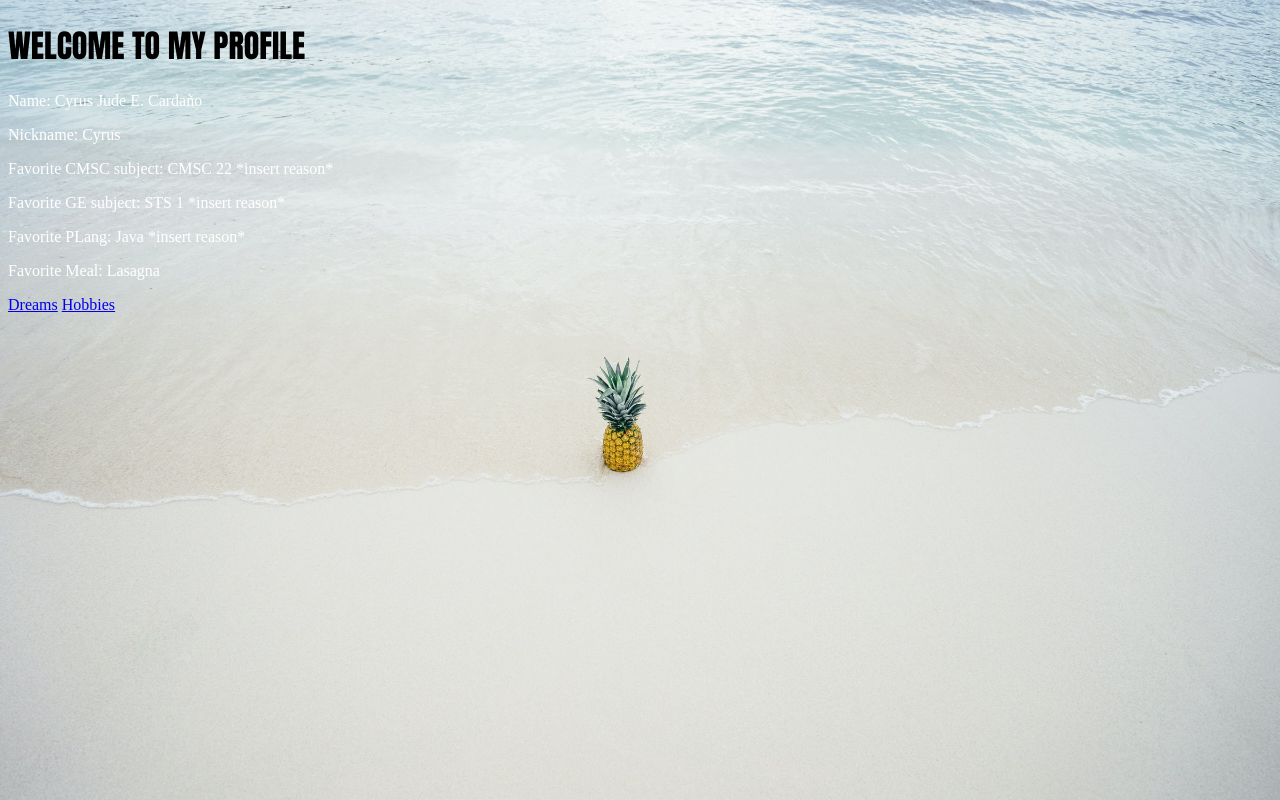
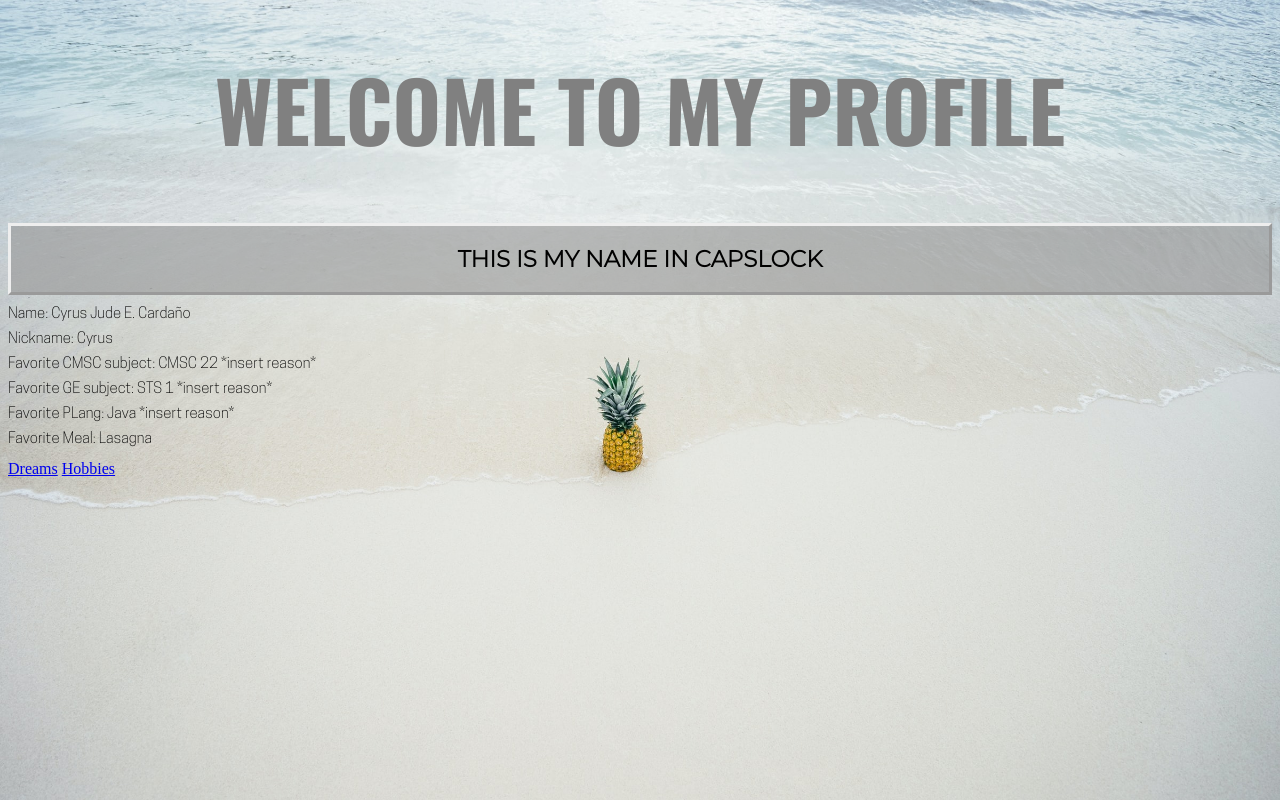
Before and after one commit to cjecardano/cjecardano.github.io, a plain HTML site: page index.html in a window 1280 px wide. Drawn offline with Linux system fonts and the light colour scheme.

Commit message:
Installed custom fonts and experimented with div's
- added 3 main fonts for better(?) appeal

```diff
--- a/index.html
+++ b/index.html
@@ -12,6 +12,10 @@
 
 		<h1>WELCOME TO MY PROFILE</h1>
 
+		<div class="headerDiv">
+			<h2>THIS IS MY NAME IN CAPSLOCK</h2>
+		</div>
+
 		<p>Name:	 					Cyrus Jude E. Cardaño</p>
 		<p>Nickname:					Cyrus</p>
 		<p>Favorite CMSC subject: 		CMSC 22								*insert reason*</p>
--- a/layout/def_format.css
+++ b/layout/def_format.css
@@ -6,11 +6,48 @@ body {
 }
 
 h1 {
-	font-family: "Impact";
-  	color: #000000;
+	font-family: "OswaldBold";
+	font-size: 83px;
+  	color: gray;
+  	text-align: center;
+}
 
+h2 {
+	font-family: MontserratLight;
+	font-size: 23px;
+  	color: black;
+  	text-align: center;
 }
 
 p {
-	color: white;
+	color: black;
+	font-family: CooperHewitt;
+	font-size: 15px;
+	line-height: 10px;
 }
+
+.headerDiv{
+	border: outset;
+	text-align: center;
+	background: rgba(150, 150, 150, 0.6);
+}
+
+@font-face{
+	font-family: BebasNeue;
+	src: url("../assets/fonts/BebasNeue-Regular.otf");
+}
+
+@font-face{
+	font-family: OswaldBold;
+	src: url("../assets/fonts/Oswald-Bold.ttf");
+}
+
+@font-face{
+	font-family: MontserratLight;
+	src: url("../assets/fonts/Montserrat-Light.otf");
+}
+
+@font-face{
+	font-family: CooperHewitt;
+	src: url("../assets/fonts/CooperHewitt-Light.otf");
+}
```
Also changed, not shown: assets/fonts/BebasNeue-Regular.otf (added), assets/fonts/CooperHewitt-Light.otf (added), assets/fonts/Montserrat-Light.otf (added), assets/fonts/Oswald-Bold.ttf (added).
